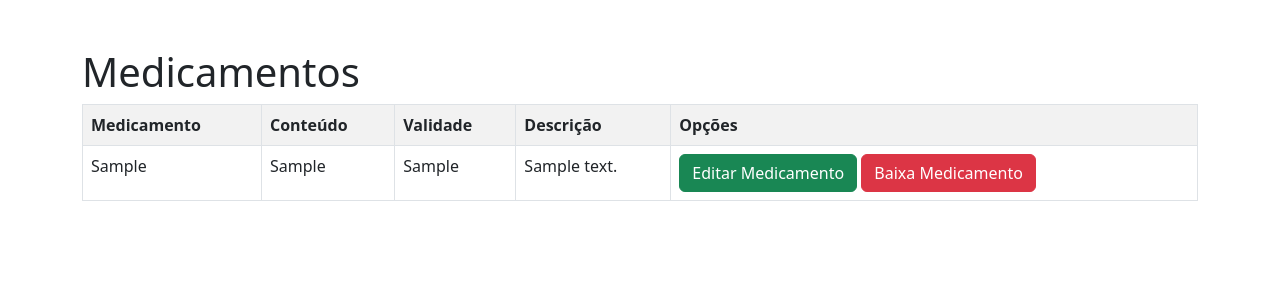
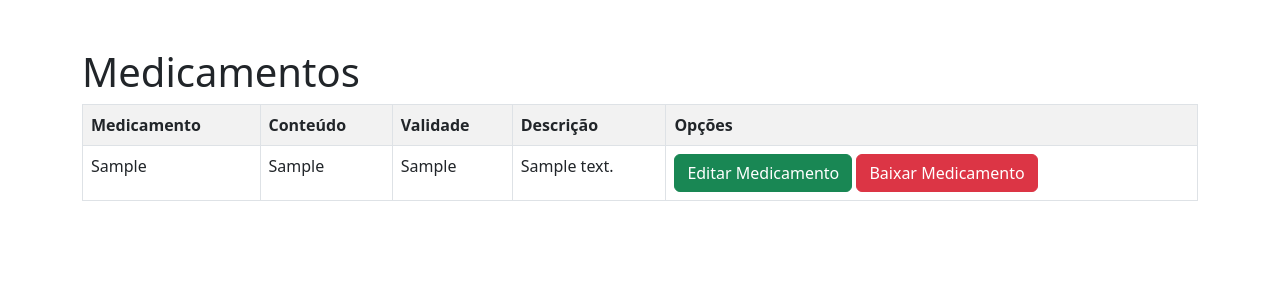
Before and after one commit to AndradeCCS/paper-2023-1, a PHP site: page /index.php?page=listar-medicamento in a window 1280 px wide. Shown: the part 112-412 px from the top of the page. Run offline with PHP 8.4, Linux system fonts and the light colour scheme; tables that the repository leaves empty or names only in its code hold one stand-in row (values such as "Sample post").

```diff
--- a/listar-medicamento.php
+++ b/listar-medicamento.php
@@ -24,7 +24,7 @@
             print "<td>".$row->descricao."</td>";
             print "<td>
                        <button class='btn btn-success'>Editar Medicamento</button>
-                       <button class='btn btn-danger'>Baixa Medicamento</button></td>";
+                       <button class='btn btn-danger'>Baixar Medicamento</button></td>";
             print "</tr>";
 
 
```
